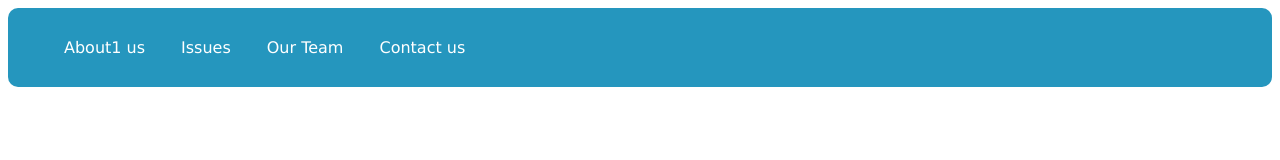
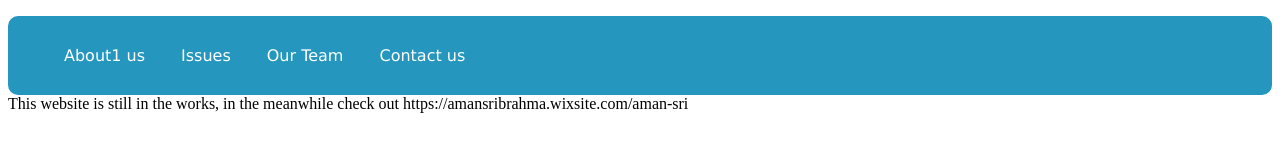
Before and after one commit to wonderspace37/PrincpiaWebsite, a plain HTML site: page index.html in a window 1280 px wide. Drawn offline with Linux system fonts and the light colour scheme.

Commit message:
Update index.html

```diff
--- a/index.html
+++ b/index.html
@@ -12,5 +12,6 @@
                 </ul>
 
         </div>
+        <p>This website is still in the works, in the meanwhile check out https://amansribrahma.wixsite.com/aman-sri</p>
     </body>
 </html>
```
